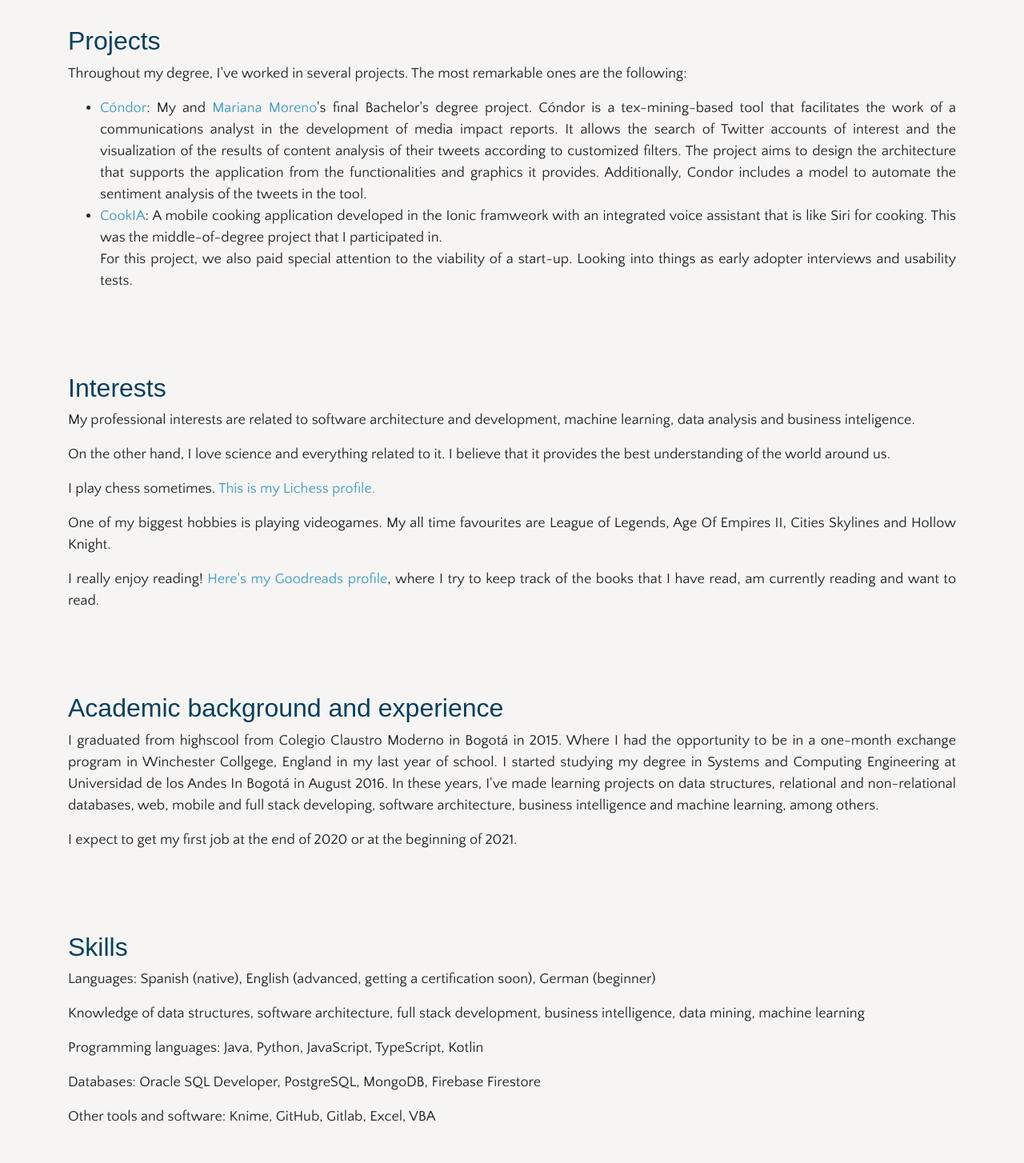
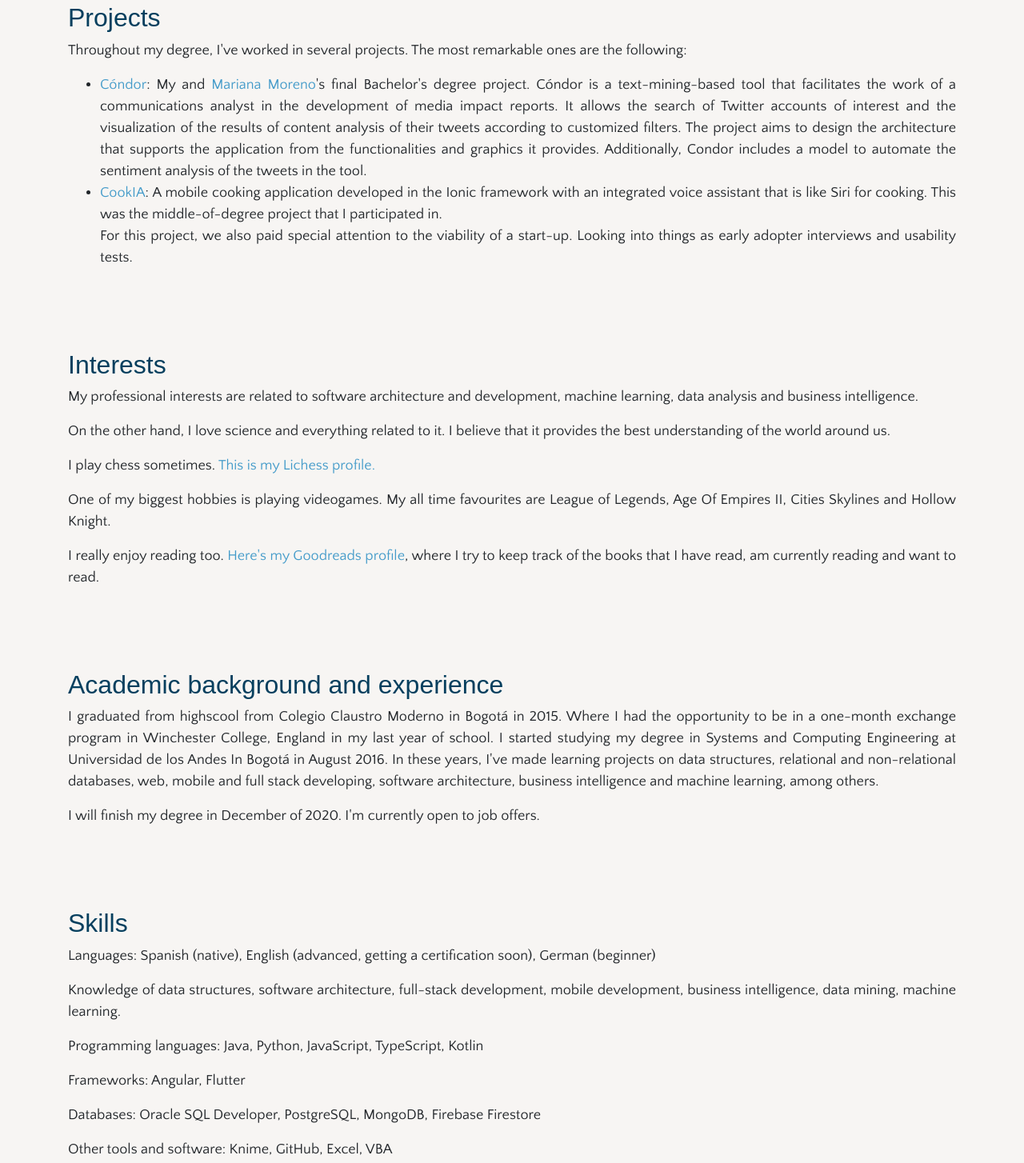
Before and after one commit to diegoramosb/diegoramosb.github.io, a plain HTML site: page index.html in a window 1280 px wide. Shown: the part 1275-2729 px from the top of the page at 80% size. Drawn offline with nearby package versions, Linux system fonts and the light colour scheme; a web font is replaced by a local one.

Commit message:
Update content december 2020

```diff
--- a/index.html
+++ b/index.html
@@ -40,7 +40,18 @@
         <h2>About me</h2>
         <div class="row">
             <div class="col-sm-12 col-md-4 col-lg-4">
-                <img src="resources/diego.jpg" id="profile-picture">
+                <div class="row">
+                    <img src="resources/diego.jpg" id="profile-picture">
+                </div>
+                <div class="row justify-content-center">
+                    <a href="https://github.com/diegoramosb" target="_blank" style="margin: 10px;">
+                        <img style="width: 50px;" src="resources/GitHub_Logo.png" alt="GitHub profile">
+                    </a>
+                    <a href="https://www.linkedin.com/in/diego-alejandro-ramos-baena-bb306b144/" target="_blank"
+                        style="margin: 10px;">
+                        <img style="width: 30px;" src="resources/linkedin_logo_black.png" alt="LinkedIn profile">
+                    </a>
+                </div>
             </div>
             <div class="col-sm-12 col-md-8 col-lg-8">
                 <p>
@@ -62,7 +73,7 @@
                         <a href="https://github.com/diegoramosb/condor">Cóndor</a>: My and <a
                             href="https://www.linkedin.com/in/mariana-moreno-anaya-3992b4139/?lipi=urn%3Ali%3Apage%3Ad_flagship3_people_connections%3B0khRJAX%2FTHGxNh9P1DFlJQ%3D%3D&licu=urn%3Ali%3Acontrol%3Ad_flagship3_people_connections-connection_profile">Mariana
                             Moreno</a>'s
-                        final Bachelor's degree project. Cóndor is a tex-mining-based tool that facilitates the work of
+                        final Bachelor's degree project. Cóndor is a text-mining-based tool that facilitates the work of
                         a communications analyst in the development of media
                         impact reports. It allows the search of Twitter accounts of interest and the visualization of
                         the results of
@@ -74,7 +85,7 @@
                     <li>
                         <a href="https://github.com/ngaitan98/CookIA" target="_blank">CookIA</a>: A mobile cooking
                         application
-                        developed in the Ionic framweork with an
+                        developed in the Ionic framework with an
                         integrated
                         voice assistant that is like Siri for cooking.
                         This was the middle-of-degree project that I participated in. <br>
@@ -90,7 +101,7 @@
                 <h2>Interests</h2>
                 <p>My professional interests are related to software architecture and development, machine learning,
                     data analysis and
-                    business inteligence.
+                    business intelligence.
                 </p>
                 <p>On the other hand, I love science and everything related to it. I believe that it provides the best
                     understanding of the world around us.
@@ -102,7 +113,7 @@
                     Empires II,
                     Cities Skylines and Hollow Knight.
                 </p>
-                <p>I really enjoy reading! <a href="https://www.goodreads.com/user/show/84034642-diego"
+                <p>I really enjoy reading too. <a href="https://www.goodreads.com/user/show/84034642-diego"
                         target="_blank">Here's my
                         Goodreads profile</a>, where I try to keep track of the books that I have read, am currently
                     reading and want to read.
@@ -114,7 +125,7 @@
             <div class="col-sm-12 col-md-12 col-lg-12">
                 <h2>Academic background and experience</h2>
                 <p>I graduated from highscool from Colegio Claustro Moderno in Bogotá in 2015. Where I had the
-                    opportunity to be in a one-month exchange program in Winchester Collgege, England in my last year of
+                    opportunity to be in a one-month exchange program in Winchester College, England in my last year of
                     school.
                     I started studying my
                     degree in Systems and Computing Engineering
@@ -123,7 +134,7 @@
                     structures, relational and non-relational databases, web, mobile and full stack developing, software
                     architecture, business intelligence and machine learning, among others.
                 </p>
-                <p>I expect to get my first job at the end of 2020 or at the beginning of 2021.</p>
+                <p>I will finish my degree in December of 2020. I'm currently open to job offers.</p>
             </div>
         </div>
         <div class="separator" id="skills"></div>
@@ -132,17 +143,21 @@
                 <h2>Skills</h2>
                 <p>Languages: Spanish (native), English (advanced, getting a certification soon), German (beginner)</p>
                 <p>
-                    Knowledge of data structures, software architecture, full stack development, business intelligence,
-                    data mining, machine learning
+                    Knowledge of data structures, software architecture, full-stack development, mobile development,
+                    business intelligence,
+                    data mining, machine learning.
                 </p>
                 <p>
                     Programming languages: Java, Python, JavaScript, TypeScript, Kotlin
                 </p>
                 <p>
+                    Frameworks: Angular, Flutter
+                </p>
+                <p>
                     Databases: Oracle SQL Developer, PostgreSQL, MongoDB, Firebase Firestore
                 </p>
                 <p>
-                    Other tools and software: Knime, GitHub, Gitlab, Excel, VBA
+                    Other tools and software: Knime, GitHub, Excel, VBA
                 </p>
             </div>
         </div>
@@ -157,12 +172,6 @@
     </div>
     <div id="footer">
         <p>2020 Diego Ramos</p>
-        <a href="https://github.com/diegoramosb" target="_blank">
-            <img style="width: 50px;" src="resources/GitHub_Logo_White.png" alt="GitHub profile">
-        </a>
-        <a href="https://www.linkedin.com/in/diego-alejandro-ramos-baena-bb306b144/" target="_blank">
-            <img style="width: 30px;" src="resources/linkedin_logo_white.png" alt="LinkedIn profile">
-        </a>
     </div>
     <script src="https://code.jquery.com/jquery-3.3.1.slim.min.js"
         integrity="sha384-q8i/X+965DzO0rT7abK41JStQIAqVgRVzpbzo5smXKp4YfRvH+8abtTE1Pi6jizo" crossorigin="anonymous">
```
Also changed, not shown: resources/diego.jpg, 1 other file.
